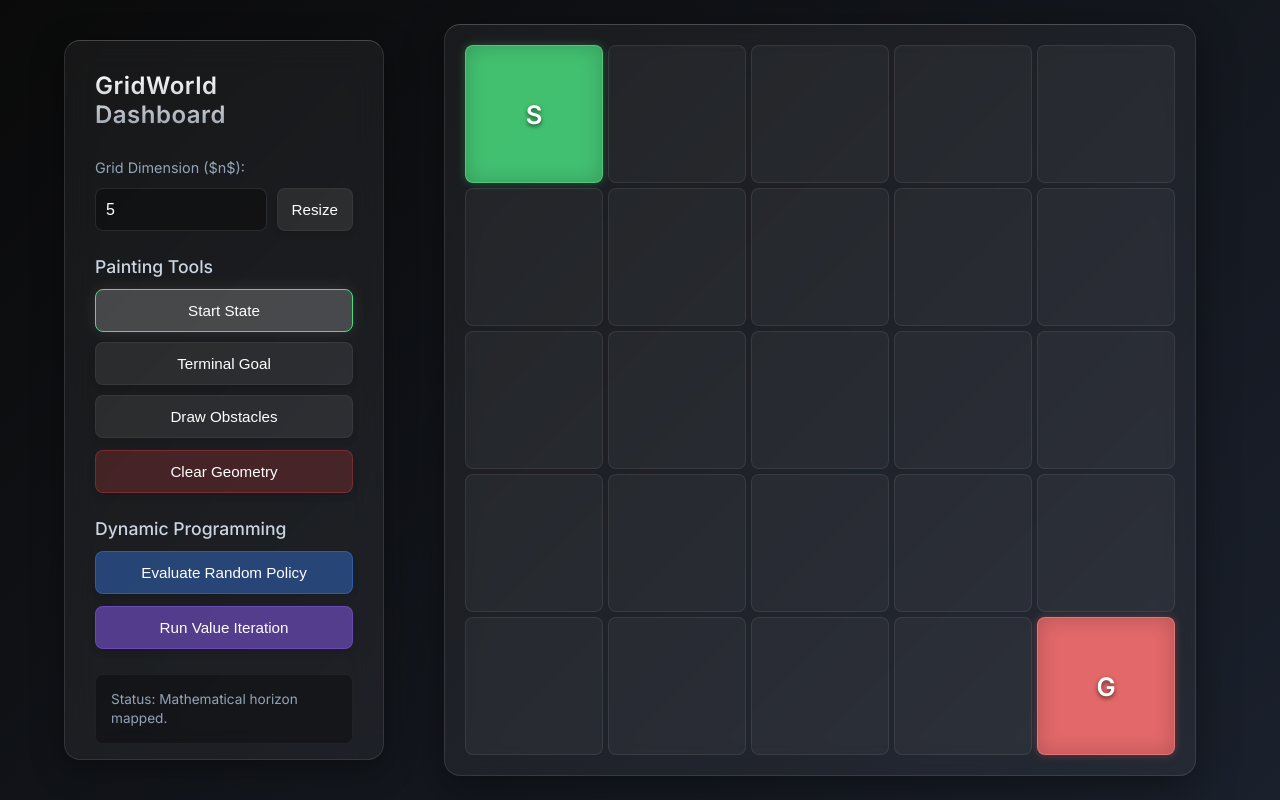
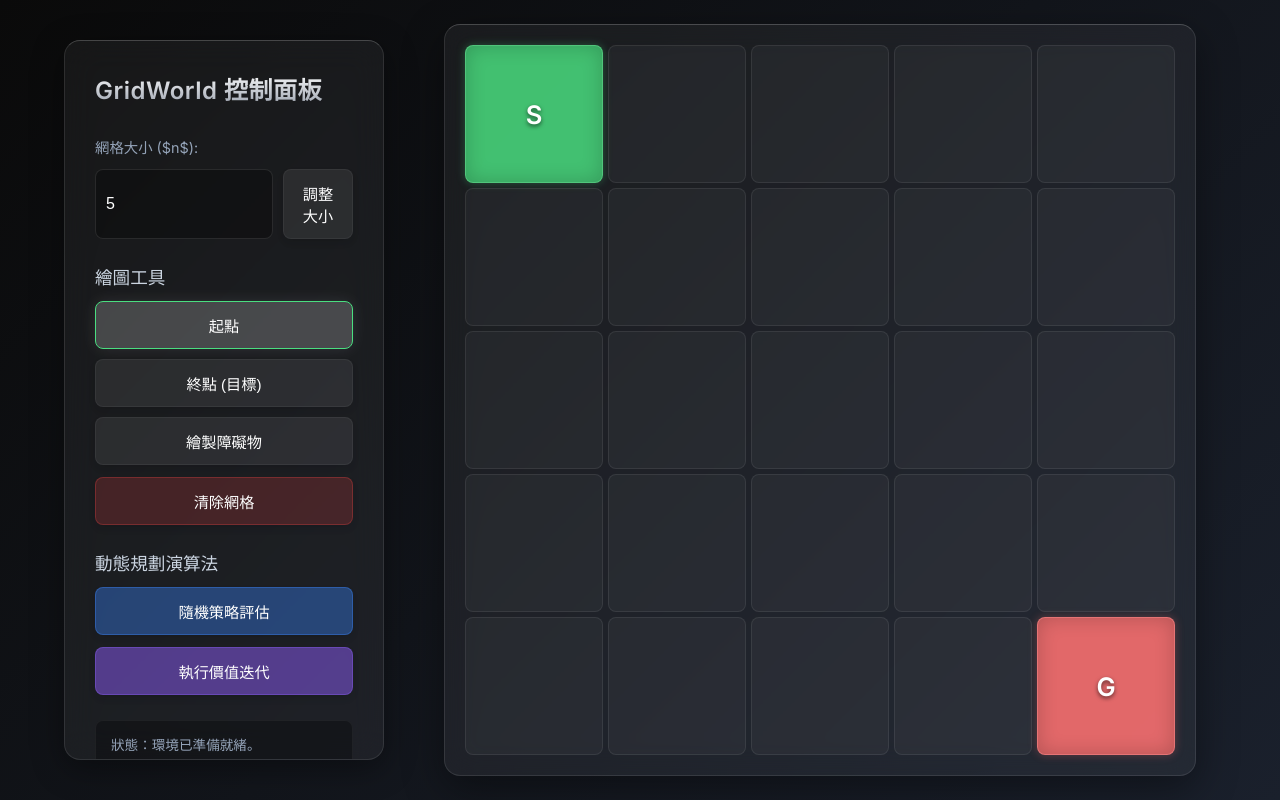
Before and after one commit to zzaq88926/GridWorld, a Flask app: page / in a window 1280 px wide. Run offline with Flask 3, Linux system fonts and the light colour scheme.

Commit message:
Translate README, HTML, and JS to Traditional Chinese

```diff
--- a/static/main.js
+++ b/static/main.js
@@ -52,7 +52,7 @@ document.addEventListener('DOMContentLoaded', () => {
     btnClear.addEventListener('click', () => {
         obstacleStates.clear();
         initGrid();
-        updateStatus("Environment geometry purged.");
+        updateStatus("環境網格已清除。");
     });
 
     // --- Master Event Delegation for Frictionless Painting ---
@@ -104,39 +104,39 @@ document.addEventListener('DOMContentLoaded', () => {
             if (data.status === 'success') {
                 return true;
             } else {
-                updateStatus(`API Exception: ${data.error}`);
+                updateStatus(`API 異常: ${data.error}`);
                 return false;
             }
         } catch (err) {
-            updateStatus(`Network Latency/Error: ${err.message}`);
+            updateStatus(`網路延遲/錯誤: ${err.message}`);
             return false;
         }
     }
 
     btnEvaluate.addEventListener('click', async () => {
-        updateStatus("Initializing Markov architecture and projecting Random Policy...");
+        updateStatus("正在初始化馬可夫架構並評估隨機策略...");
         if (await syncEnvironment()) {
             try {
                 const res = await fetch('/api/evaluate');
                 const data = await res.json();
                 renderHeatmap(data.values);
-                updateStatus("Bellman Expectation Equation resolved. Chromatic heatmaps active.");
+                updateStatus("貝爾曼期望方程式求解完成。已生成熱力圖。");
             } catch (err) {
-                updateStatus(`Evaluation Failure: ${err.message}`);
+                updateStatus(`評估失敗: ${err.message}`);
             }
         }
     });
 
     btnOptimize.addEventListener('click', async () => {
-        updateStatus("Commencing Value Iteration across topological space...");
+        updateStatus("開始在拓樸空間中進行價值迭代 (Value Iteration)...");
         if (await syncEnvironment()) {
             try {
                 const res = await fetch('/api/optimize');
                 const data = await res.json();
                 renderHeatmap(data.values, data.policy); // Overlay the optimized policy
-                updateStatus("Bellman Optimality Achieved. Final mathematical limits mapped.");
+                updateStatus("已達到貝爾曼最佳化。最終最佳策略與價值已映射。");
             } catch (err) {
-                updateStatus(`Optimization Failure: ${err.message}`);
+                updateStatus(`最佳化失敗: ${err.message}`);
             }
         }
     });
@@ -268,10 +268,10 @@ document.addEventListener('DOMContentLoaded', () => {
                 let contentHTML = '';
 
                 if (policyMatrix && policyMatrix[r][c]) {
-                     contentHTML = `<div class="policy-arrow">${policyMatrix[r][c]}</div>`;
+                    contentHTML = `<div class="policy-arrow">${policyMatrix[r][c]}</div>`;
                 } else {
-                     if (r === startState[0] && c === startState[1]) contentHTML = 'S';
-                     else if (r === goalState[0] && c === goalState[1]) contentHTML = 'G';
+                    if (r === startState[0] && c === startState[1]) contentHTML = 'S';
+                    else if (r === goalState[0] && c === goalState[1]) contentHTML = 'G';
                 }
 
                 // Directly mutate DOM with both vector data and scalar state limits
@@ -281,6 +281,6 @@ document.addEventListener('DOMContentLoaded', () => {
     }
 
     function updateStatus(msg) {
-        statusText.textContent = `Status: ${msg}`;
+        statusText.textContent = `狀態: ${msg}`;
     }
 });
--- a/templates/index.html
+++ b/templates/index.html
@@ -1,43 +1,45 @@
 <!DOCTYPE html>
 <html lang="en">
+
 <head>
     <meta charset="UTF-8">
     <meta name="viewport" content="width=device-width, initial-scale=1.0">
-    <title>GridWorld RL Visualization</title>
+    <title>GridWorld 強化學習視覺化</title>
     <link rel="stylesheet" href="/static/style.css">
     <link href="https://fonts.googleapis.com/css2?family=Inter:wght@400;500;600&display=swap" rel="stylesheet">
 </head>
+
 <body>
     <div class="dashboard">
         <aside class="control-panel glass-panel">
-            <h2>GridWorld Dashboard</h2>
+            <h2>GridWorld 控制面板</h2>
 
             <div class="control-group">
-                <label for="grid-size">Grid Dimension ($n$):</label>
+                <label for="grid-size">網格大小 ($n$):</label>
                 <div style="display: flex; gap: 10px;">
                     <input type="number" id="grid-size" min="5" max="9" value="5" style="width: 100%;">
-                    <button id="btn-resize" class="action-btn">Resize</button>
+                    <button id="btn-resize" class="action-btn">調整大小</button>
                 </div>
             </div>
 
             <div class="control-group">
-                <h3>Painting Tools</h3>
+                <h3>繪圖工具</h3>
                 <div class="tool-group">
-                    <button id="tool-start" class="tool-btn active" data-tool="start">Start State</button>
-                    <button id="tool-goal" class="tool-btn" data-tool="goal">Terminal Goal</button>
-                    <button id="tool-obstacle" class="tool-btn" data-tool="obstacle">Draw Obstacles</button>
+                    <button id="tool-start" class="tool-btn active" data-tool="start">起點</button>
+                    <button id="tool-goal" class="tool-btn" data-tool="goal">終點 (目標)</button>
+                    <button id="tool-obstacle" class="tool-btn" data-tool="obstacle">繪製障礙物</button>
                 </div>
-                <button id="btn-clear" class="action-btn secondary">Clear Geometry</button>
+                <button id="btn-clear" class="action-btn secondary">清除網格</button>
             </div>
 
             <div class="control-group algorithms">
-                <h3>Dynamic Programming</h3>
-                <button id="btn-evaluate" class="action-btn primary">Evaluate Random Policy</button>
-                <button id="btn-optimize" class="action-btn primary highlight">Run Value Iteration</button>
+                <h3>動態規劃演算法</h3>
+                <button id="btn-evaluate" class="action-btn primary">隨機策略評估</button>
+                <button id="btn-optimize" class="action-btn primary highlight">執行價值迭代</button>
             </div>
 
             <div class="status-panel">
-                <p id="status-text">Status: Mathematical horizon mapped.</p>
+                <p id="status-text">狀態：環境已準備就緒。</p>
             </div>
         </aside>
 
@@ -50,4 +52,5 @@
 
     <script src="/static/main.js"></script>
 </body>
+
 </html>
```
Also changed, not shown: README.md.
